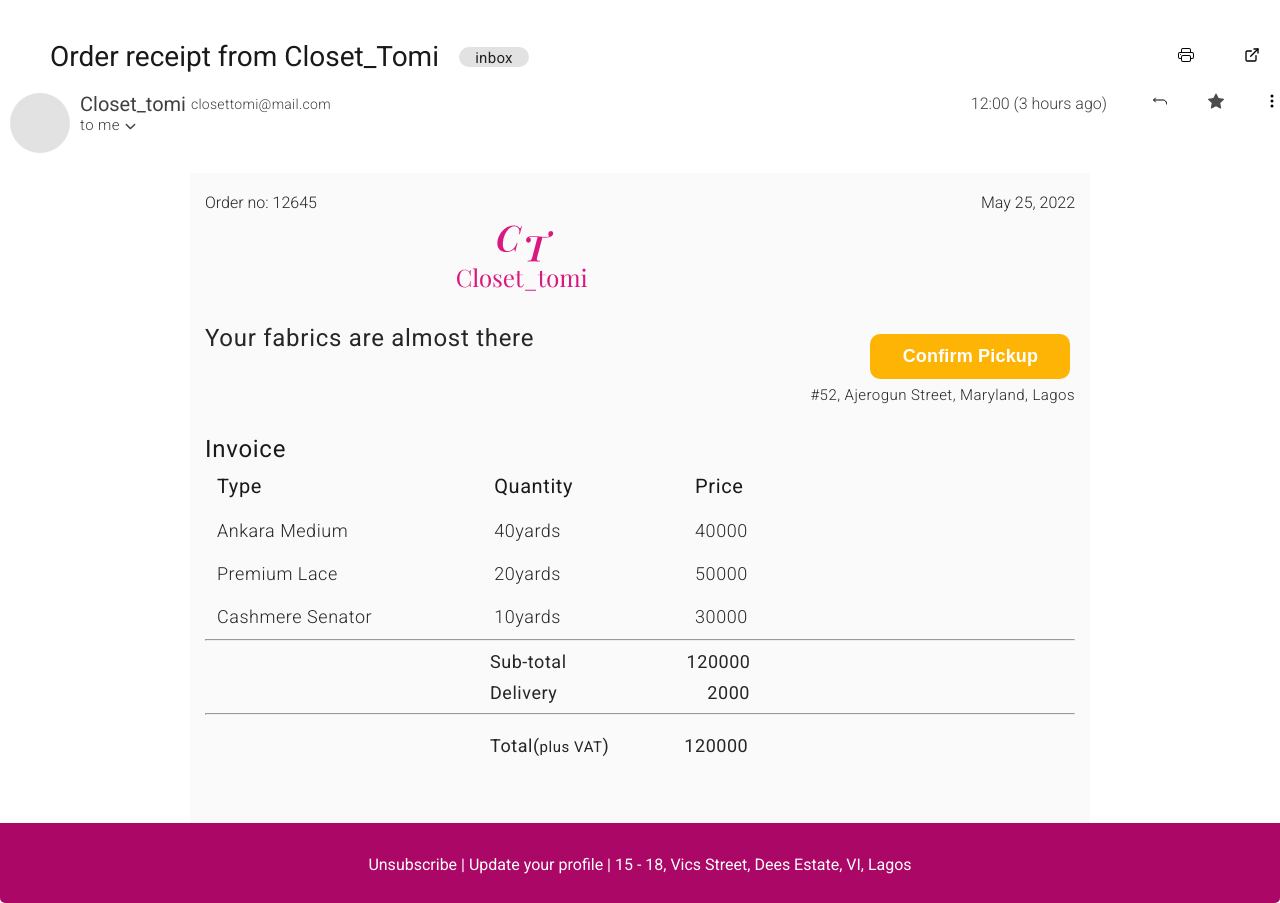
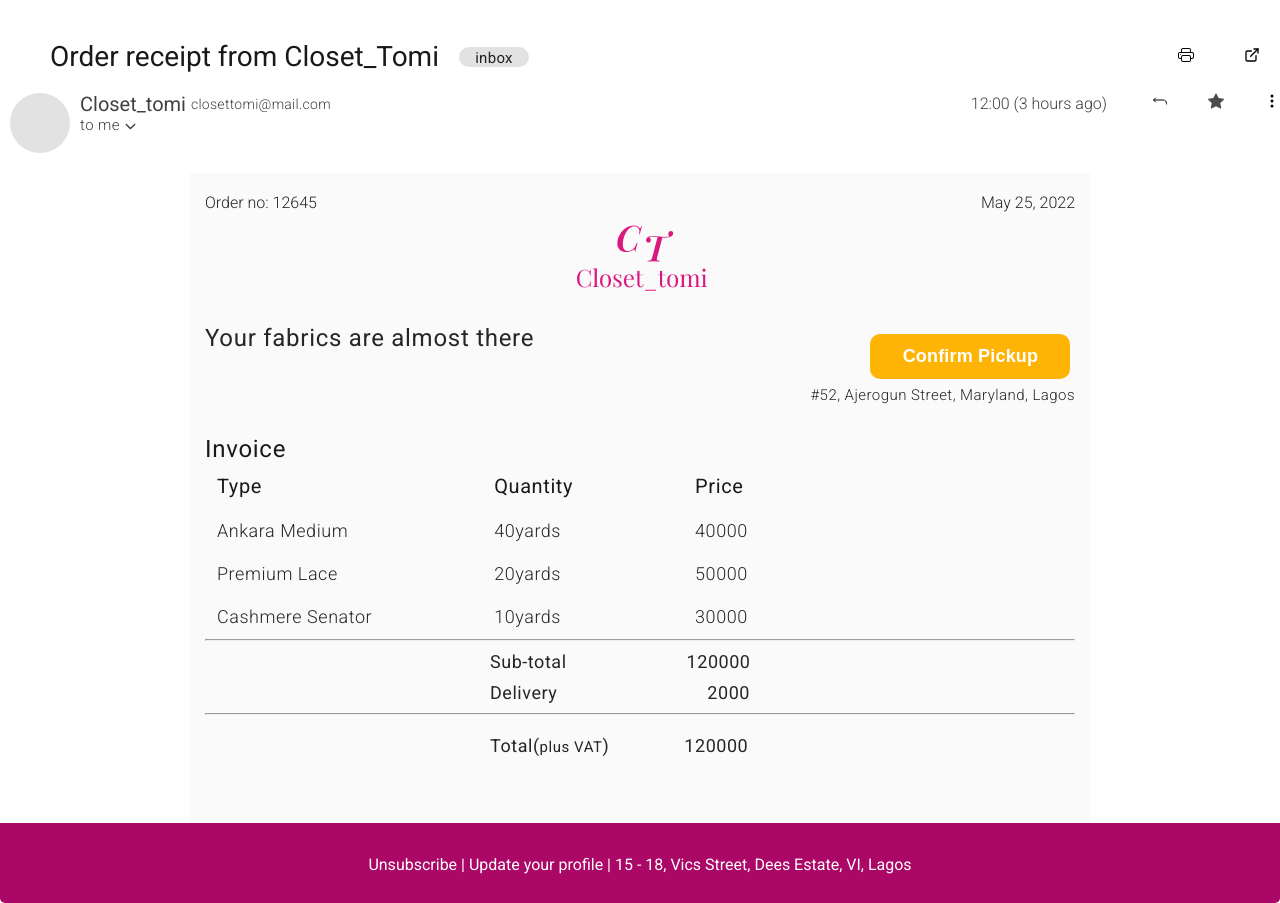
Before and after one commit to patkoton/closet-tomi, a React (Create React App) app: page / in a window 1280 px wide. Built offline with nearby package versions, Linux system fonts and the light colour scheme.

Commit message:
loGo updated

```diff
--- a/src/index.css
+++ b/src/index.css
@@ -492,7 +492,7 @@
 
   .loGo {
     display: block;
-    margin: 0px 0px 20px 250px;
+    margin: 0px 0px 20px 370px;
     cursor: pointer;
   }
 
```
